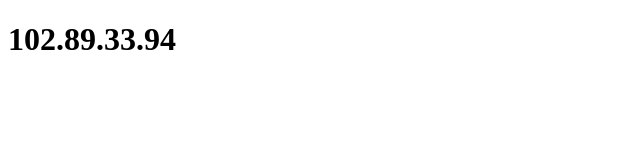
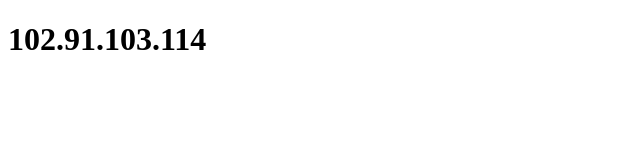
Before and after one commit to realroblo/realroblo.github.io, a plain HTML site: page index.html in a window 1280 px wide. Shown: the full height of the page, 0-640 px from the left. Drawn offline with Linux system fonts and the light colour scheme.

Commit message:
Updated IP

```diff
--- a/index.html
+++ b/index.html
@@ -7,6 +7,6 @@
 <title>IP Site</title>
 </head>
 <body>
-<h1 id="ip">102.89.33.94</h1>
+<h1 id="ip">102.91.103.114</h1>
 </body>
 </html>
```
